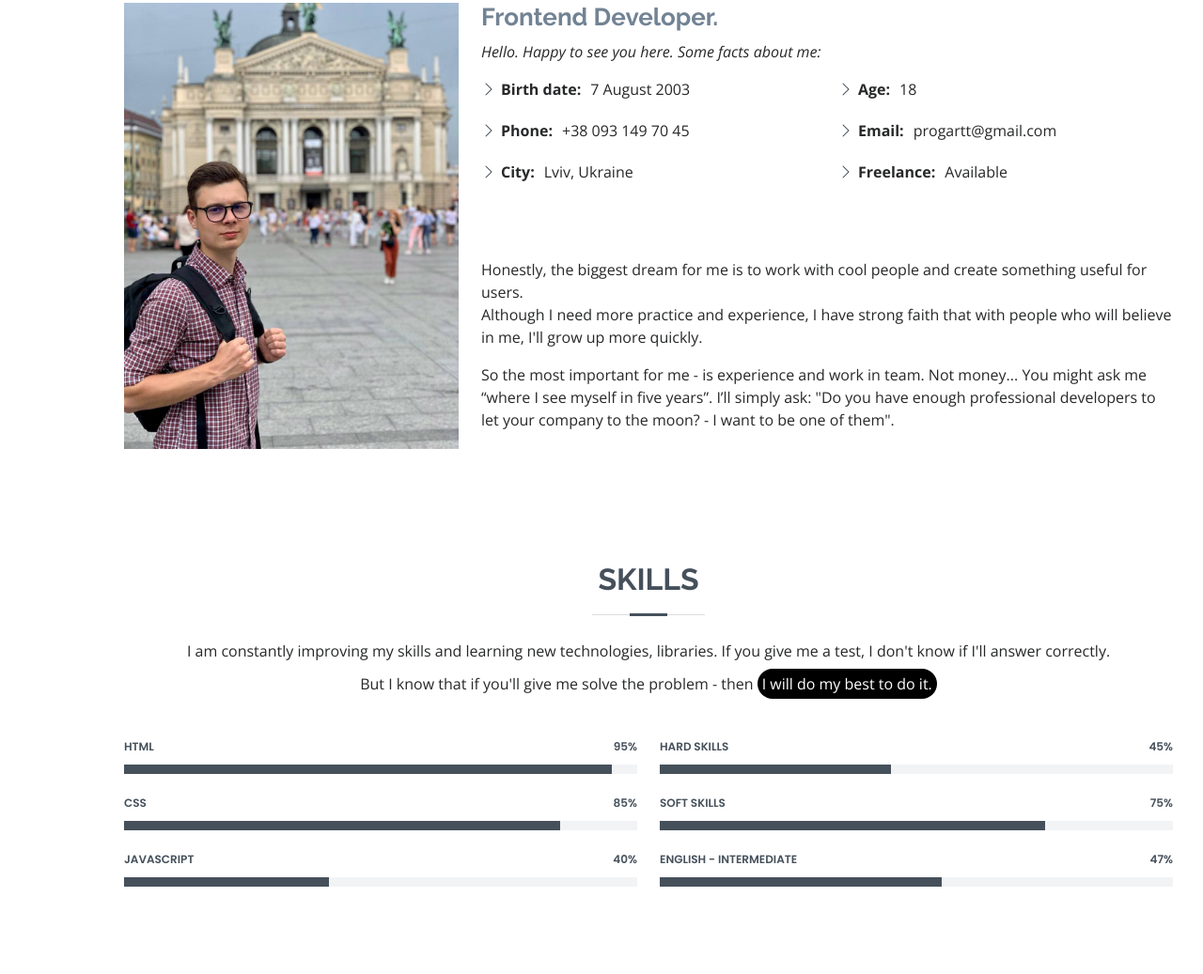
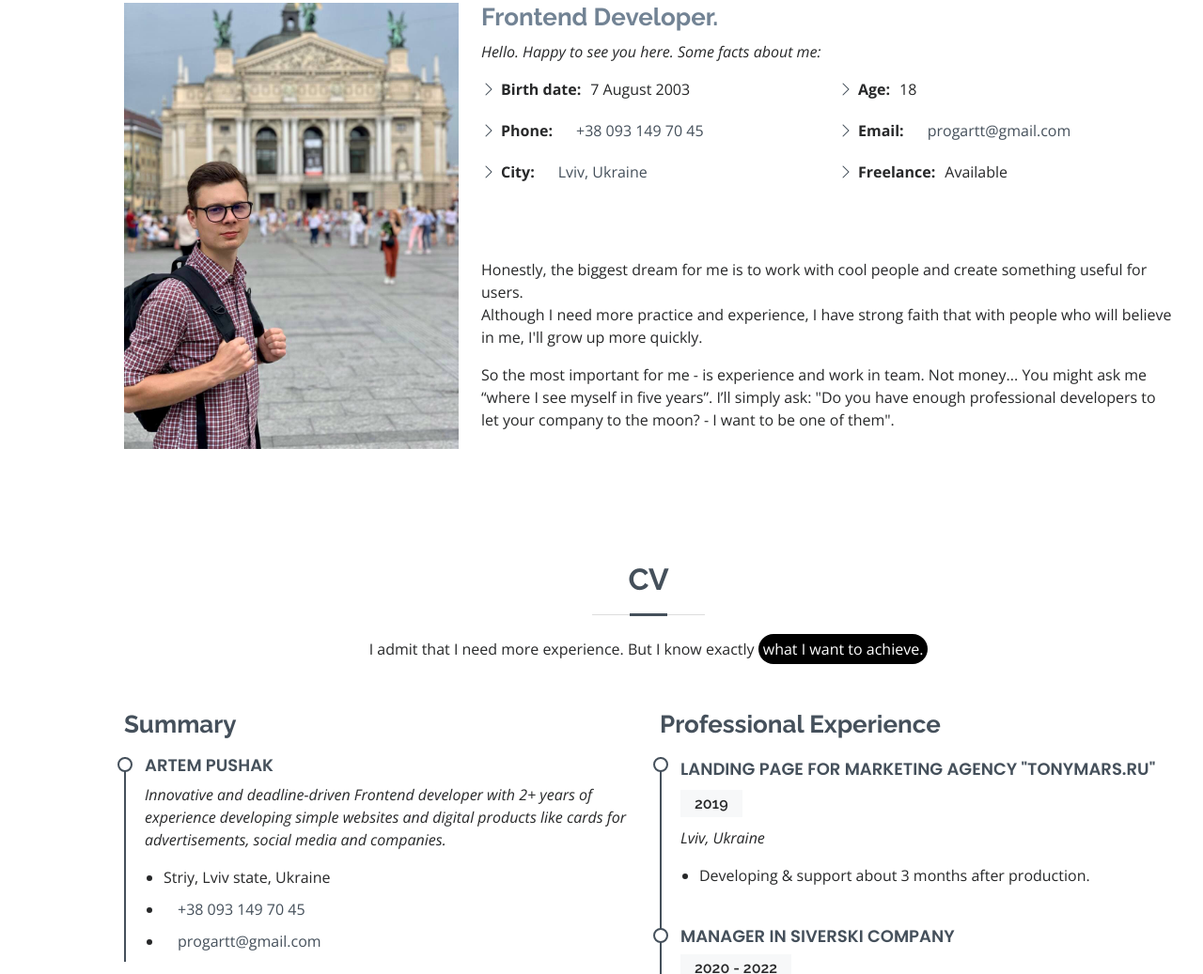
Before and after one commit to tim-pushak/progartt.com, a plain HTML site: page index.html in a window 1280 px wide. Shown: the part 965-2002 px from the top of the page at 94% size. Drawn offline with nearby package versions, Linux system fonts and the light colour scheme.

Commit message:
changes with text

```diff
--- a/index.html
+++ b/index.html
@@ -62,7 +62,7 @@
     <section id="hero" class="d-flex flex-column justify-content-center">
         <div class="container" data-aos="zoom-in" data-aos-delay="100">
             <h1><span><img src="assets/img/favicon.svg" width="130" class="front_logo" alt="logo"></span>rtem Pushak</h1>
-            <p>I'm <span class="typed" data-typed-items="FrontEnd Developer, Freelancer, Designer of your dream"></span></p>
+            <p><span class="typed" data-typed-items="FrontEnd Developer, Freelancer, Designer of your dream"></span></p>
             <div class="social-links">
                 <a href="https://twitter.com/artem_pushak" target="blank" class="twitter"><i class="bx bxl-twitter"></i></a>
                 <a href="https://www.facebook.com/profile.php?id=100027843167429" target="blank" class="facebook"><i class="bx bxl-facebook"></i></a>
@@ -99,15 +99,17 @@
                                 <ul>
                                     <li><i class="bi bi-chevron-right"></i> <strong>Birth date:</strong> <span>7 August 2003</span></li>
                                     <!-- <li><i class="bi bi-chevron-right"></i> <strong>Website:</strong> <span>www.example.com</span></li> -->
-                                    <li><i class="bi bi-chevron-right"></i> <strong>Phone:</strong> <span>+38 093 149 70 45</span></li>
-                                    <li><i class="bi bi-chevron-right"></i> <strong>City:</strong> <span>Lviv, Ukraine</span></li>
+                                    <li><i class="bi bi-chevron-right"></i> <strong>Phone:</strong> <a class="form_link" href="tel:+38093147045">+38 093 149 70 45</a></li>
+                                    <li><i class="bi bi-chevron-right"></i> <strong>City:</strong> <a class="form_link" href="https://www.google.com/maps/place/Lviv,+Lviv+Oblast,+79000/@49.8326679,23.9421959,12z/data=!3m1!4b1!4m5!3m4!1s0x473add7c09109a57:0x4223c517012378e2!8m2!3d49.839683!4d24.029717" target="blank">
+                                        Lviv, Ukraine
+                                    </a></li>
                                 </ul>
                             </div>
                             <div class="col-lg-6">
                                 <ul>
                                     <li><i class="bi bi-chevron-right"></i> <strong>Age:</strong> <span>18</span></li>
                                     <!-- <li><i class="bi bi-chevron-right"></i> <strong>Degree:</strong> <span>Master</span></li> -->
-                                    <li><i class="bi bi-chevron-right"></i> <strong>Email:</strong> <span>progartt@gmail.com</span></li>
+                                    <li><i class="bi bi-chevron-right"></i> <strong>Email:</strong> <a class="form_link" href="mailto:progartt@gmail.com? subject=subjct text">progartt@gmail.com</a></li>
                                     <li><i class="bi bi-chevron-right"></i> <strong>Freelance:</strong> <span>Available</span></li>
                                 </ul>
                             </div>
@@ -174,7 +176,7 @@
         <!-- End Facts Section -->
 
         <!-- ======= Skills Section ======= -->
-        <section id="skills" class="skills section-bg">
+        <!-- <section id="skills" class="skills section-bg">
             <div class="container" data-aos="fade-up">
 
                 <div class="section-title">
@@ -237,15 +239,15 @@
                 </div>
 
             </div>
-        </section>
+        </section> -->
         <!-- End Skills Section -->
 
-        <!-- ======= Resume Section ======= -->
+        <!-- ======= CV Section ======= -->
         <section id="resume" class="resume">
             <div class="container" data-aos="fade-up">
 
                 <div class="section-title">
-                    <h2>Resume</h2>
+                    <h2>CV</h2>
                     <p style="line-height: 30px;">I admit that I need more experience. But I know exactly
                         <span class="key_words">what I want to achieve.</span>
                     </p>
@@ -253,7 +255,7 @@
 
                 <div class="row">
                     <div class="col-lg-6">
-                        <h3 class="resume-title">Sumary</h3>
+                        <h3 class="resume-title">Summary</h3>
                         <div class="resume-item pb-0">
                             <h4>Artem Pushak</h4>
                             <p><em>Innovative and deadline-driven Frontend developer with 2+ years of experience developing simple websites and digital products like cards for advertisements, social media and companies.</em></p>
@@ -283,7 +285,7 @@
                     <div class="col-lg-6">
                         <h3 class="resume-title">Professional Experience</h3>
                         <div class="resume-item">
-                            <h4 style="line-height: 25px;">Landing for marketing agency "Tonymars.ru"</h4>
+                            <h4 style="line-height: 25px;">Landing page for marketing agency "Tonymars.ru"</h4>
                             <h5>2019</h5>
                             <p><em>Lviv, Ukraine</em></p>
                             <ul>
```
